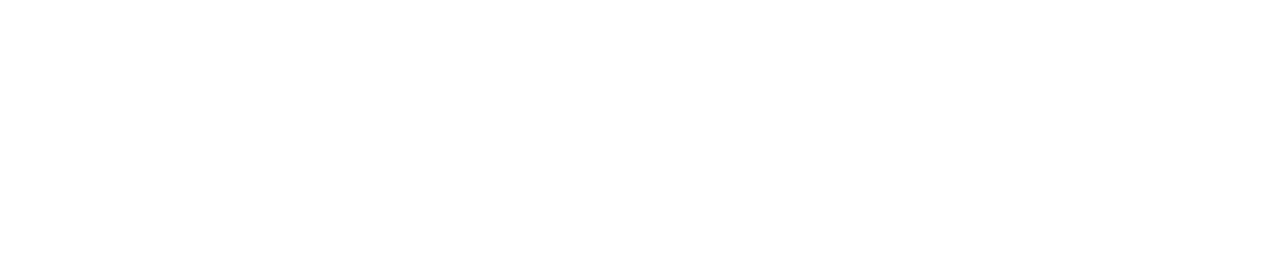
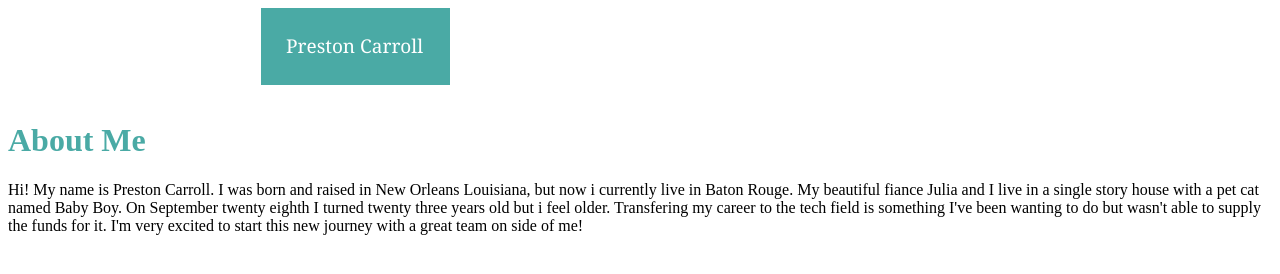
Before and after one commit to prestoncarroll/Basic-portfolio, a plain HTML site: page index.html in a window 1280 px wide. Drawn offline with Linux system fonts and the light colour scheme.

Commit message:
add content to portfolio

```diff
--- /dev/null
+++ b/Assets/css/style.css
@@ -0,0 +1,23 @@
+
+
+header {
+    text-decoration-style: solid;
+    text-align:left;
+    color: white;
+    background-color: #4aaaa5;
+    padding: 2%;
+    margin-left: 20%;
+    margin-right:65%;
+    margin-bottom: 3%;
+    font-size: 19px;
+    font-family: Georgia, 'Times New Roman', Times, serif;
+    }
+
+
+
+h1 { color:#4aaaa5;
+    background-color: white;
+
+
+
+}
--- a/index.html
+++ b/index.html
@@ -3,10 +3,24 @@
 <head>
     <meta charset="UTF-8">
     <meta name="viewport" content="width=device-width, initial-scale=1.0">
-    <meta http-equiv="X-UA-Compatible" content="ie=edge">
+    <meta http-equiv="X-UA-Compatible" content="ie=edge"> <link rel="stylesheet"  href="Assets/css/style.css"
+    type="text/css">
     <title>Document</title>
 </head>
+<title>
+    About Me
+</title>
+
+<header>
+    Preston Carroll
+</header>
+
+<h1>
+    About Me
+</h1>
 <body>
+<p1>Hi! My name is Preston Carroll. I was born and raised in New Orleans Louisiana, but now i currently live in Baton Rouge. My beautiful fiance Julia and I live in a single story house with a pet cat named Baby Boy. On September twenty eighth I turned twenty three years old but i feel older. Transfering my career to the tech field is something I've been wanting to do but wasn't able to supply the funds for it. I'm very excited to start this new journey with a great team on side of me!
+</p1>
 
 </body>
 </html>
```
Also changed, not shown: portfolio.html (+12 -0 lines), Assets/images/Photo on 10-6-19 at 12.17 PM.jpg (added), 3 other files.
